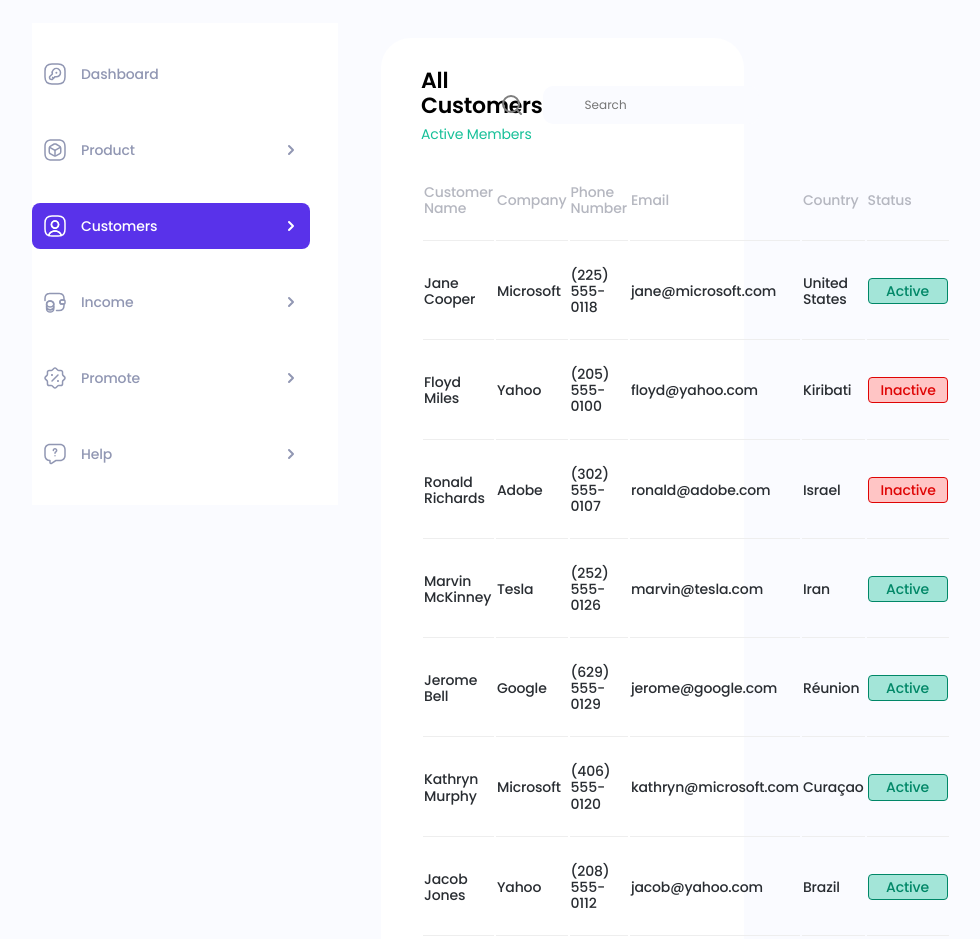
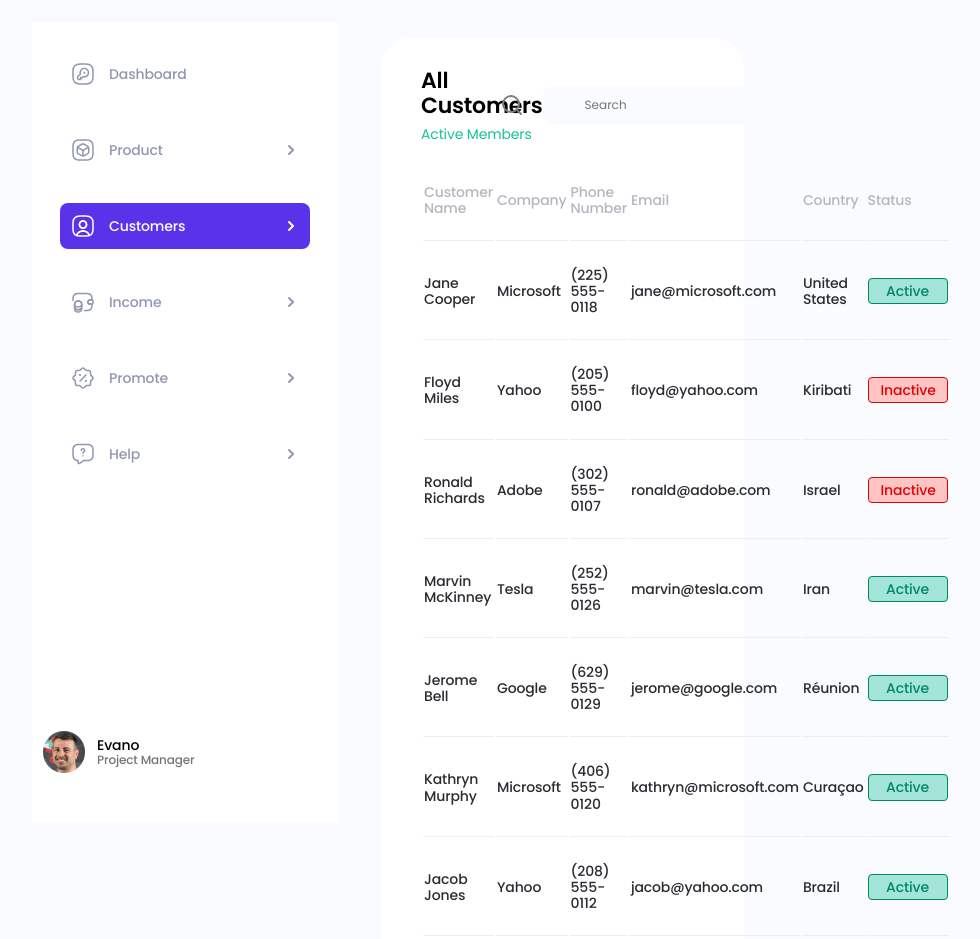
Before and after one commit to JustIrish/dashboard-markup, a website built with Parcel: page src/index.html in a window 1280 px wide. Shown: the part 89-1028 px from the top of the page, without its empty margins (252-1232 px from the left). Built offline with nearby package versions, Linux system fonts and the light colour scheme.

Commit message:
add user info

```diff
--- a/src/partials/aside.html
+++ b/src/partials/aside.html
@@ -67,4 +67,16 @@
       </svg>
     </li>
   </ul>
+  <div class="user">
+    <img
+      class="user__avatar"
+      src="./images/avatar.png"
+      alt="avatar"
+      width="42"
+    />
+    <div class="user__descrwrap">
+      <p class="user__name">Evano</p>
+      <p class="user__description">Project Manager</p>
+    </div>
+  </div>
 </aside>
--- a/src/sass/layout/_aside.scss
+++ b/src/sass/layout/_aside.scss
@@ -1,6 +1,8 @@
 .menu {
+  position: relative;
   width: 306px;
-  padding: 28px 28px 28px 0;
+  height: 100vh;
+  padding: 28px;
   float: left;
   background-color: var(--main-backgr-color);
 }
@@ -45,3 +47,25 @@
 .menu__item--current {
   background-color: var(--accent-color);
 }
+
+.user {
+  position: absolute;
+  left: 11px;
+  bottom: 50px;
+  display: flex;
+  align-items: center;
+  gap: 12px;
+}
+
+.user__avatar {
+  width: 42px;
+}
+
+.user__name {
+  color: var(--title-text-color);
+}
+
+.user__description {
+  color: #757575;
+  font-size: 12px;
+}
--- a/src/sass/layout/_header.scss
+++ b/src/sass/layout/_header.scss
@@ -11,6 +11,7 @@
 
 .logo {
   display: block;
+  margin-left: 11px;
   transition: transform 0.25s cubic-bezier(0.4, 0, 0.2, 1);
 
   &:hover,
@@ -28,7 +29,7 @@
 
 .logo__series {
   position: absolute;
-  left: 227px;
+  left: 238px;
   top: 20px;
   color: #838383;
   font-size: 10px;
```
